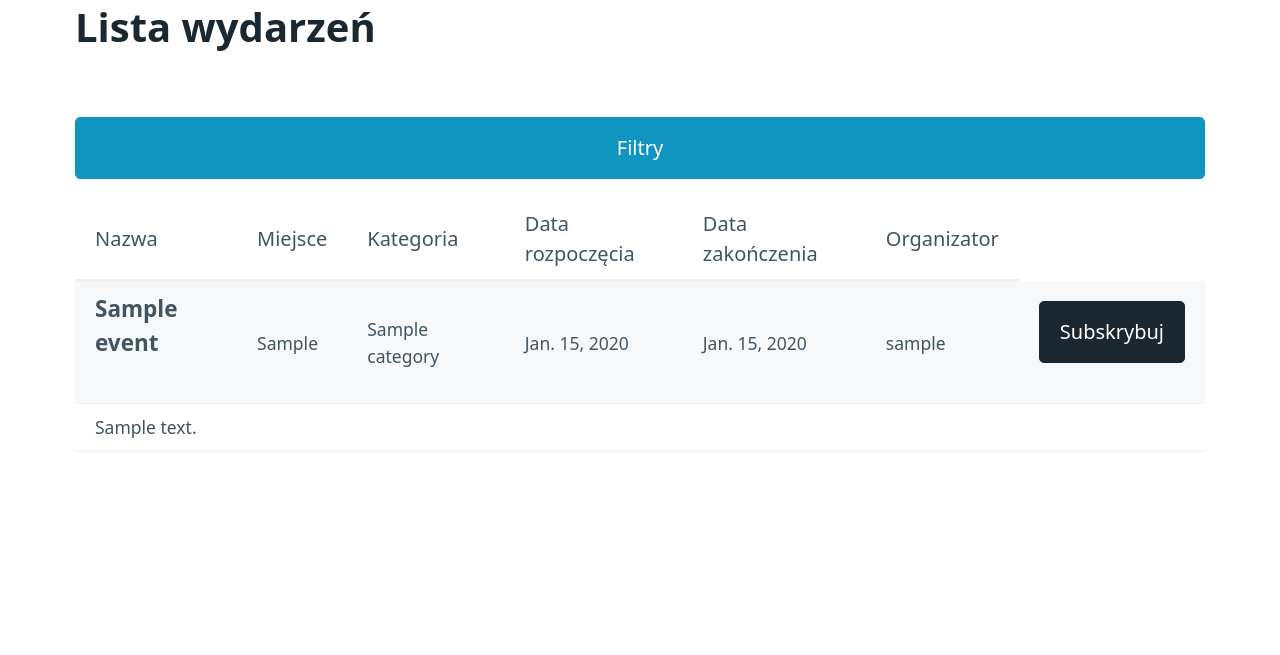
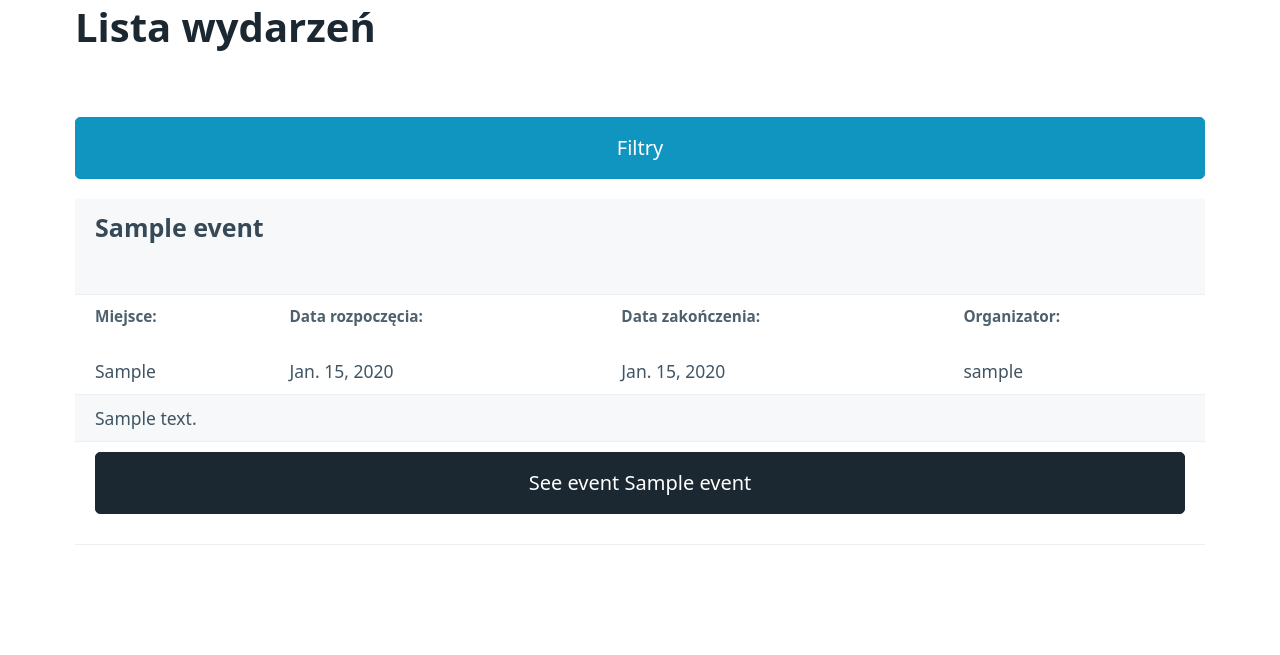
Before and after one commit to Roger2332/Projekt_Koncowy_SDA, a Django app: page /search/ in a window 1280 px wide. Shown: the part 183-838 px from the top of the page. Before the commit the page ends 635 px from the top, so only its background shows below. Run offline with Django 5.2, Linux system fonts and the light colour scheme; tables that the repository leaves empty hold one stand-in row (values such as "Sample post"); some libraries are stand-ins or nearby versions.

Commit message:
Czyszczenie kodu, edycja strony glownej, edycja edycji wydarzenia, naprawa zapisywania sie i rezygnacji z eventu

```diff
--- a/Projekt_Koncowy/urls.py
+++ b/Projekt_Koncowy/urls.py
@@ -19,7 +19,7 @@ from django.urls import path, include
 import django.contrib.auth.views as auth_views
 
 from evently.views import create_event, UserCreationView, CreateCategoryView, list_events, subscribe_event, \
-    search_event, UpdateEventView, delete_event, event_detail
+    search_event, edit_event, delete_event, event_detail, unsubscribe_event
 
 urlpatterns = [
     path('admin/', admin.site.urls),
@@ -29,11 +29,12 @@ urlpatterns = [
     path('list_events/', list_events, name='list_events'),
     # Zarządzanie eventem
     path('Create_event/', create_event, name='event'),
-    path('update_event/<pk>', UpdateEventView.as_view(), name='movie_update'),
+    path('update_event/<pk>', edit_event, name='movie_update'),
     path('delete_event/<int:pk>', delete_event, name='delete_event'),
     path('event/<int:pk>/', event_detail, name='event_detail'),
 
     path('subscribe_event/<int:event_id>/', subscribe_event, name='subscribe_event'),
+    path('event/<int:pk>/unregister/', unsubscribe_event, name='unsubscribe_event'),
     path("create_category", CreateCategoryView.as_view(), name="create_category"),  # Tworzenie kategori
     # user
     path('createuser/', UserCreationView.as_view(), name='user'), # Zarzadzanie uzytkownikiem
--- a/evently/views.py
+++ b/evently/views.py
@@ -98,36 +98,71 @@ def search_event(request):
 @login_required
 def subscribe_event(request, event_id):
     event = get_object_or_404(Event, id=event_id)
-    user = request.user
 
-    if request.method == 'POST':
-        # Sprawdzanie czy użytkownik nie jest już subskrybowany
-        if not Subscription.objects.filter(user=user, event=event).exists():
-            Subscription.objects.create(user=user, event=event)
-            return HttpResponse("Subscribed successfully.")  # Przekierowanie po subskrypcji
-    return HttpResponse("Invalid request method.")  # Przekierowanie w razie błędu
+    # Sprawdzenie, czy użytkownik jest już uczestnikiem wydarzenia
+    if event.participants.filter(id=request.user.id).exists():
+        return HttpResponse('Jesteś już zarejestrowany na to wydarzenie.', status=400)
+
+    # Dodanie użytkownika do uczestników wydarzenia
+    event.participants.add(request.user)
+
+    # Przekierowanie do szczegółów wydarzenia po zapisaniu się
+    return redirect('event_detail', pk=event.id)
+
+
+# Wyrejestrowanie sie do eventu
+def unsubscribe_event(request, pk):
+    event = get_object_or_404(Event, id=pk)
+
+    # Sprawdzenie, czy użytkownik jest uczestnikiem wydarzenia
+    if not event.participants.filter(id=request.user.id).exists():
+        return HttpResponse('Nie jesteś zarejestrowany na to wydarzenie.', status=400)
+
+    # Usunięcie użytkownika z uczestników wydarzenia
+    event.participants.remove(request.user)
+
+    # Przekierowanie do szczegółów wydarzenia po rezygnacji
+    return redirect('event_detail', pk=event.id)
+
 
 # Widok edycji
-class UpdateEventView(UpdateView):
-    template_name = 'form.html'
-    model = Event
-    form_class = EventForm
-    success_url = reverse_lazy('index')
+@login_required
+def edit_event(request, pk):
+    # Pobranie wydarzenia na podstawie klucza podstawowego
+    event = get_object_or_404(Event, id=pk)
 
-    def form_invalid(self, form):
-        LOGGER.warning('User provided invalid data while updating a movie.')
-        return super().form_invalid(form)
+    # Sprawdzenie, czy użytkownik jest autorem wydarzenia lub administratorem
+    if request.user == event.author or request.user.is_staff:
+        # Tworzenie formularza z danymi POST i istniejącą instancją wydarzenia
+        if request.method == 'POST':
+            form = EventForm(request.POST, instance=event)
+            if form.is_valid():
+                form.save()
+                return redirect('event_detail', pk=event.id)  # Po edycji przekierowanie do szczegółów wydarzenia
+        # Tworzenie formularza z istniejącą instancją wydarzeniaUmożliwia to wypełnienie formularza danymi istniejącego wydarzenia, aby użytkownik mógł je edytować
+        else:
+            form = EventForm(instance=event)
+        # Renderowanie formularza, zarówno w przypadku GET jak i błędów walidacji
+        return render(request, 'form.html', {'form': form, 'event': event})
+    # Zwrócenie odpowiedzi HTTP 403, jeśli użytkownik nie jest uprawniony do edycji wydarzenia
+    return HttpResponse('Nie jesteś organizatorem', status=403)
+
 
 # Widok usuwania wydarzenia
 @login_required
 def delete_event(request, pk):
+    # Pobranie wydarzenia na podstawie klucza podstawowego
     event = get_object_or_404(Event, id=pk)
+    # Sprawdzenie, czy użytkownik jest autorem wydarzenia lub administratorem
     if request.user == event.author or request.user.is_staff:
         if request.method == 'POST':
             event.delete()
-            return redirect('list_events')
+            return redirect('list_events')  # Po usunieciu przekierowanie do szczegółów wydarzenia
+        # Renderowanie formularza, zarówno w przypadku GET jak i błędów walidacji
         return render(request, 'delete_event.html', {'event': event})
+    # Zwrócenie odpowiedzi HTTP 403, jeśli użytkownik nie jest uprawniony do edycji wydarzenia
     return HttpResponse('Nie jesteś organizatorem', status=403)
+
 
 # Widok profilu użytkownika
 def event_detail(request, pk):
--- a/templates/base.html
+++ b/templates/base.html
@@ -10,7 +10,7 @@
 <body>
 <nav class="container-fluid">
     <a href="{% url 'list_events' %}" class="contrast">
-<img src="{% static 'logo_test.png' %}" alt="Evently" style="max-width: 100px; height: auto;">
+<img src="{% static 'img/logo_test.png' %}" alt="Evently" style="max-width: 100px; height: auto;">
 
     </a>
     <ul>
--- a/templates/event_detail.html
+++ b/templates/event_detail.html
@@ -5,6 +5,10 @@
         <h1>{{ event.name }}</h1>
         <p><strong>Miejsce:</strong> {{ event.place }}</p>
         <p><strong>Kategoria:</strong> {{ event.category.name }}</p>
+
+        <p><strong>Data rozpoczęcia</strong> {{ event.start_at }}</p>
+        <p><strong>Data zakończenia</strong> {{ event.end_at }}</p>
+
         <p><strong>Pełny opis:</strong> {{ event.description }}</p>
         <p><strong>Organizator:</strong> {{ event.author.username }}</p>
 
@@ -12,7 +16,7 @@
             <a href="{% url 'movie_update' event.id %}" class="btn btn-secondary">EDIT_EVENT</a>
             <a href="{% url 'delete_event' event.id %}" class="btn btn-danger">DELETE_EVENT</a>
         {% elif is_registered %}
-            <form action="{% url 'create_category' event.id %}" method="post">
+            <form action="{% url 'unsubscribe_event' event.id %}" method="post">
                 {% csrf_token %}
                 <button type="submit" class="btn btn-warning">Rezygnuj</button>
             </form>
--- a/templates/event_list.html
+++ b/templates/event_list.html
@@ -6,6 +6,7 @@
 
         <!-- Formularz wyszukiwania -->
         <!-- Button to toggle filters -->
+
         <button type="button" class="btn btn-primary" id="toggleFilters">Filtry</button>
 
         <!-- Filter form section (initially hidden) -->
@@ -20,10 +21,10 @@
 
 
         <script>
-            {% include 'filter.js' %}       {#  Przycisk z filtracja #}
+            {% include 'js/filter.js' %}       {#  Przycisk z filtracja #}
 
             <!--Przycisk zasubskrybuj-->
-            {% include 'subscribe.js' %}
+            {% include 'js/subscribe.js' %}
         </script>
     </div>
 {% endblock %}
--- a/templates/search_results_list.html
+++ b/templates/search_results_list.html
@@ -1,44 +1,29 @@
 <table role="grid">
-    <thead>
-    <tr>
-        <th>Nazwa</th>
-        <th>Miejsce</th>
-        <th>Kategoria</th>
-        <th>Data rozpoczęcia</th>
-        <th>Data zakończenia</th>
-        <th>Organizator</th>
-    </tr>
-    </thead>
+
     <tbody>
     {% for event in events %}
         <tr>
-            <td><h5>{{ event.name }}</h5></td>
-            <td>{{ event.place }}</td>
-            <td>{{ event.category.name }}</td>
-            <td>{{ event.start_at }}</td>
-            <td>{{ event.end_at }}</td>
-            <td>{{ event.author.username }}</td>
-            <td>
-                <form id="subscribeForm{{ event.id }}" action="{% url 'subscribe_event' event.id %}" method="post"
+            <td colspan="6"><h4>{{ event.name }}</h4></td>
+        <tr>
+            <td><h6>Miejsce:</h6> {{ event.place }}</td>
+            <td><h6>Data rozpoczęcia:</h6> {{ event.start_at }}</td>
+            <td><h6>Data zakończenia:</h6> {{ event.end_at }}</td>
+            <td><h6>Organizator:</h6> {{ event.author.username }}</td>
+        </tr>
+        <tr>
+            <td colspan="6">{{ event.description|truncatewords:50 }}</td>
+        </tr>
+        <tr>
+            <td colspan="6">
+                <form id="subscribeForm{{ event.id }}" action="{% url 'event_detail' event.id %}" method="post"
                       style="display: none;">
                     {% csrf_token %}
                 </form>
-                <button type="button" class="contrast subscribe-btn" data-event-id="{{ event.id }}">Subskrybuj</button>
+                <button type="button" class="contrast subscribe-btn" data-event-id="{{ event.id }}">See
+                    event {{ event.name }}</button>
             </td>
         </tr>
-        <tr>
-            <td colspan="7">{{ event.description|truncatewords:50 }}</td>
-        </tr>
+
     {% endfor %}
     </tbody>
 </table>
-
-<script>
-    document.querySelectorAll('.subscribe-btn').forEach(button => {
-        button.addEventListener('click', function () {
-            const eventId = this.getAttribute('data-event-id');
-            const formId = `#subscribeForm${eventId}`;
-            document.querySelector(formId).submit();
-        });
-    });
-</script>
```
Also changed, not shown: evently/static/img/logo_test.png (renamed from evently/static/logo_test.png), templates/js/filter.js (renamed from templates/filter.js), templates/js/subscribe.js (renamed from templates/subscribe.js).
